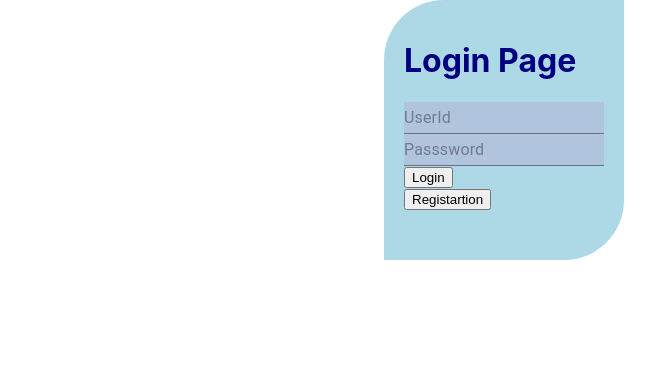
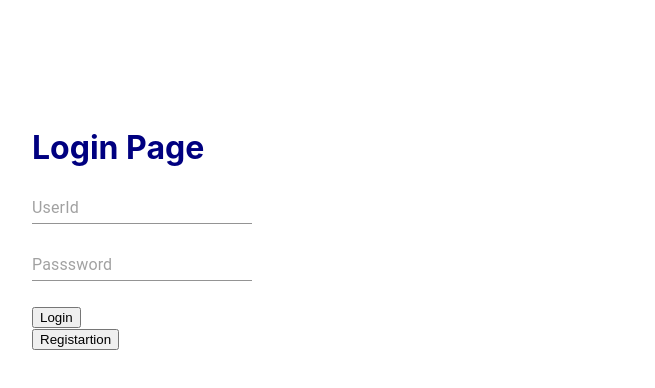
Before and after one commit to varad2011/ReactFundoo, a React (Create React App) app in the folder fundooapp/: page /login in a window 1280 px wide. Shown: the top 388 px of the page, without its empty margins (416-1071 px from the left). Built offline with nearby package versions, Linux system fonts and the light colour scheme.

Commit message:
added login page css

```diff
--- a/fundooapp/src/components/CssStyles.css
+++ b/fundooapp/src/components/CssStyles.css
@@ -1,22 +1,56 @@
 .header{
     color :navy;
-    width: 200px;
-    height: 220px;
-    padding: 20px;
-    margin-left: 800px;
+    /* margin-left: 35%;
+    width: 35%; */
+    padding-left: 35%;
+    margin-top: 10%;
 
-    background-color: lightblue;
-    box-sizing: content-box;
-    border-top-left-radius: 60px;
-    border-bottom-right-radius: 60px;
+}
+.loginEmailIdText{
+    float: left;
+    margin: auto;
+    margin-right: 8%;
+    margin-top: 1%;
+    margin-left: 1%;
+    font-style: ;
+}
+.loginEmailIdPassword{
+    float: left;
+    margin: auto;
+    margin-right: 6%;
+    margin-top: 1%;
+    margin-left: 1%;
+}
+.loginClickButton{
+    float: left;
+    margin: auto;
+    margin-right: 20px;
+}
+.registrationClickButton{
+    float: left;
+    margin: auto;
+    margin-right: 20px;
+}
+.headerName{
+    margin-left: 10%;
+    margin-right: 10%;
+    size: 10px;
+    padding-right: 30px;
 }
 .userids{
-    background:lightsteelblue;
 
+    margin-top: 3%;
+    margin-bottom: 3%;
 
 }
 .password{
-    background:lightsteelblue;
+    margin-top: 3%;
+    margin-bottom: 3%;
+
+}
+.loginButton{
+    margin-top: 3%;
+    margin-bottom: 3%;
 
 }
 .registration{
```
